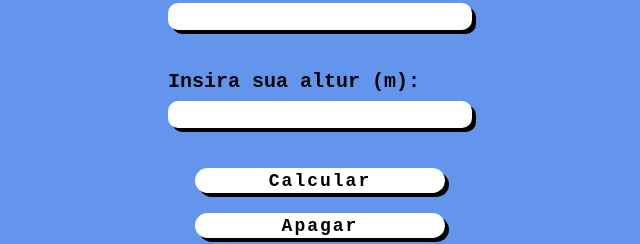
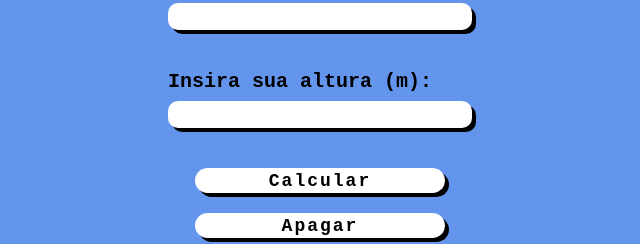
Before and after one commit to HenryKasai/IMCJS, a plain HTML site: page index.html in a window 1280 px wide. Shown: the part 264-508 px from the top of the page, 320-960 px from the left. Drawn offline with Linux system fonts and the light colour scheme.

Commit message:
Exercício resolvido

```diff
--- a/index.html
+++ b/index.html
@@ -11,7 +11,7 @@
     <form>
         <label for="massa">Insira sua massa (kg):</label>
         <input type="text" name="massa" id="massa">
-        <label for="altura">Insira sua altur (m):</label>
+        <label for="altura">Insira sua altura (m):</label>
         <input type="text" name="altura" id="altura">
         <div id="enviar">
             <button>Calcular</button>
```
